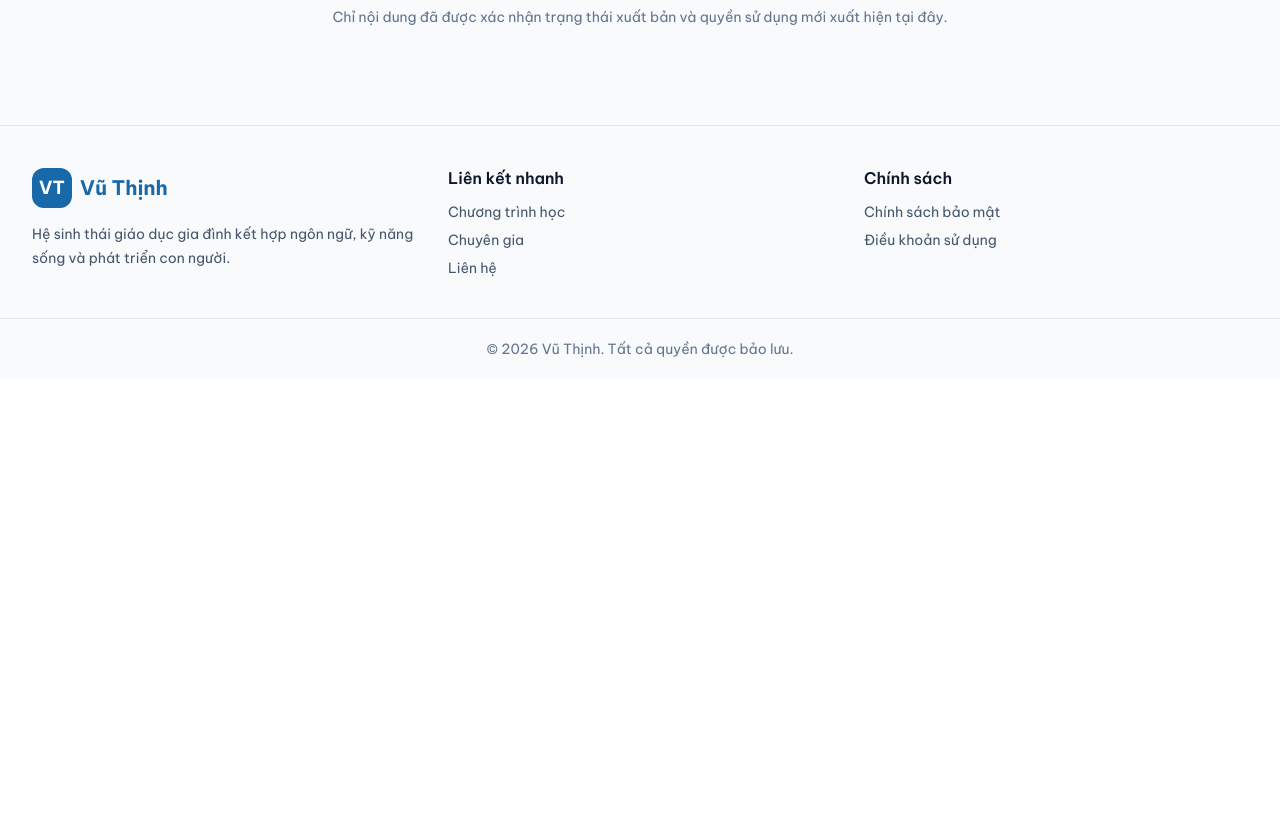
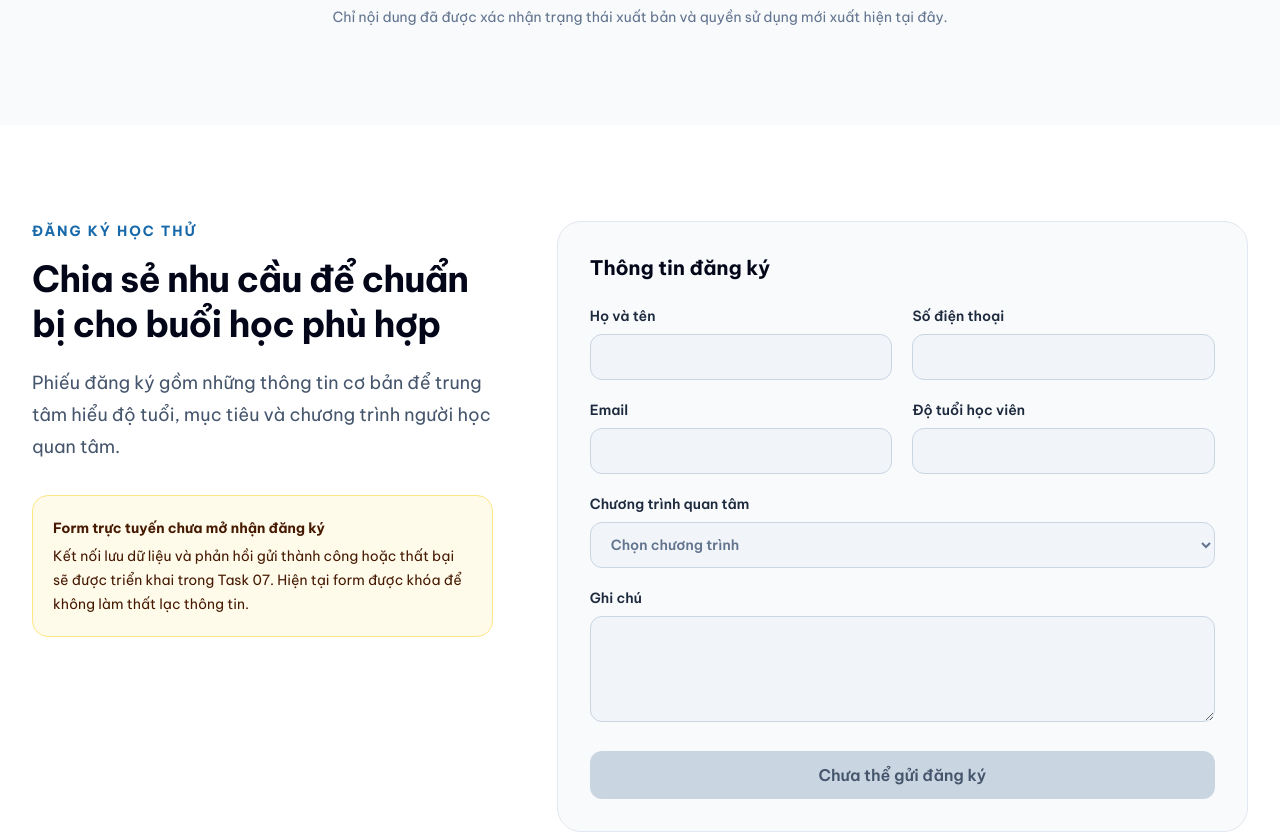
Before and after one commit to Coffee2205/vuthinh, a Next.js app: page / in a window 1280 px wide. Shown: the part 5860-6692 px from the top of the page. Before the commit the page ends 6239 px from the top, so only its background shows below. Built offline with nearby package versions, Linux system fonts and the light colour scheme.

Commit message:
feat: add trial registration form preview

```diff
--- a/project-log/CURRENT_STATUS.md
+++ b/project-log/CURRENT_STATUS.md
@@ -8,7 +8,7 @@ Giai đoạn 1 — Website giáo dục hoàn chỉnh có thể deploy và hoạt
 
 ## Task hiện tại
 
-`Task 01 — Trang chủ` đang thực hiện theo từng section. Tám section đầu đã hoàn thành; chưa bắt đầu Form đăng ký học thử.
+`Task 01 — Trang chủ` đang thực hiện theo từng section. Chín section đầu đã hoàn thành; chưa bắt đầu CTA cuối trang.
 
 ## Đã hoàn thành
 
@@ -95,6 +95,12 @@ Giai đoạn 1 — Website giáo dục hoàn chỉnh có thể deploy và hoạt
 - Đã thêm hai empty state cho Blog và Tài liệu miễn phí, không tạo nội dung xuất bản giả.
 - Có link tới `/blog` và `/resources`; route đích chưa được triển khai vì thuộc Task 05.
 
+### Task 01 — Form đăng ký học thử
+
+- Đã thêm giao diện form gồm họ tên, điện thoại, email, độ tuổi, chương trình quan tâm và ghi chú.
+- Form đang bị khóa và thông báo rõ chưa mở nhận đăng ký; không làm thất lạc hoặc giả lập lưu dữ liệu.
+- Kết nối database, validation và trạng thái gửi nghiệp vụ vẫn thuộc Task 07.
+
 ## Chưa thực hiện
 
 - Các section còn lại để hoàn thiện trang chủ.
@@ -113,7 +119,7 @@ Giai đoạn 1 — Website giáo dục hoàn chỉnh có thể deploy và hoạt
 - `node_modules`: Đã có; các dependency chính được nhận diện.
 - `npm.cmd run lint`: Đạt ngày 2026-07-15, không có lỗi ESLint.
 - `npm.cmd run build`: Đạt ngày 2026-07-15; compile, TypeScript và static generation thành công.
-- Runtime `/`: HTTP 200, có section Bài viết/tài liệu với hai empty state và link đúng; Form đăng ký học thử chưa xuất hiện.
+- Runtime `/`: HTTP 200, có đủ trường Form đăng ký học thử ở trạng thái disabled; CTA cuối trang chưa xuất hiện.
 
 ## Trạng thái project local
 
@@ -129,7 +135,8 @@ Giai đoạn 1 — Website giáo dục hoàn chỉnh có thể deploy và hoạt
 - Student Outcomes đã được commit tại `5743558` — `feat: add student outcomes empty state`.
 - Parent Testimonials đã được commit tại `71f7096` — `feat: add parent testimonials empty state`.
 - Featured Content đã được commit tại `9ea640a` — `feat: add featured content empty states`.
+- Trial Registration đang chờ commit sau khi hoàn tất log.
 
 ## Task tiếp theo
 
-Tiếp tục `Task 01 — Trang chủ` bằng section “Form đăng ký học thử”. Chưa bắt đầu section này.
+Tiếp tục `Task 01 — Trang chủ` bằng section “CTA cuối trang”. Chưa bắt đầu section này.
--- a/project-log/DECISIONS.md
+++ b/project-log/DECISIONS.md
@@ -149,3 +149,11 @@ Mỗi quyết định phải ghi ngày, nội dung, lý do và ảnh hưởng.
 **Lý do:** Chưa có nội dung đáp ứng đủ trạng thái xuất bản, metadata và quyền sử dụng theo quy tắc nghiệp vụ.
 
 **Ảnh hưởng:** Layout sẵn sàng nhận dữ liệu thật; `/blog` và `/resources` vẫn thuộc Task 05 và chưa được tạo trong Task 01.
+
+## 2026-07-15 — Khóa form học thử cho đến khi có xử lý dữ liệu thật
+
+**Quyết định:** Hiển thị đầy đủ giao diện form trong Task 01 nhưng vô hiệu hóa toàn bộ fieldset và nút gửi; không giả lập trạng thái thành công.
+
+**Lý do:** Supabase, validation server, chống submit lặp và lưu `course_registrations` thuộc Task 07, chưa được triển khai.
+
+**Ảnh hưởng:** Người dùng thấy trước thông tin cần cung cấp nhưng không thể gửi dữ liệu vào một luồng chưa hoạt động; form sẽ được kích hoạt trong Task 07.
--- a/project-log/ISSUES.md
+++ b/project-log/ISSUES.md
@@ -200,3 +200,15 @@
 **Ảnh hưởng:** Section trang chủ dùng empty state; `/blog` và `/resources` chưa được triển khai vì thuộc Task 05. Không còn blocker kỹ thuật cho section Bài viết/tài liệu nổi bật.
 
 **Cần từ khách hàng:** Nội dung bài viết, thông tin tác giả, ảnh được phép sử dụng và tệp/link tài liệu đã xác nhận.
+
+---
+
+## ISSUE-015 — Form học thử chưa kết nối xử lý dữ liệu
+
+**Trạng thái:** Planned — Task 07
+
+**Mô tả:** Giao diện form đã có nhưng đang bị khóa vì chưa có Supabase, validation server, chống submit lặp hoặc phản hồi thành công/thất bại.
+
+**Ảnh hưởng:** Chưa thể nhận đăng ký thật. Không còn blocker kỹ thuật cho phần giao diện form của Task 01, nhưng đây là blocker vận hành trước production.
+
+**Cách xử lý dự kiến:** Kích hoạt form và kết nối bảng `course_registrations` trong Task 07 sau khi có schema, biến môi trường và RLS phù hợp.
--- a/src/app/page.tsx
+++ b/src/app/page.tsx
@@ -6,6 +6,7 @@ import { ParentTestimonialsSection } from "@/components/home/ParentTestimonialsS
 import { ProgramsSection } from "@/components/home/ProgramsSection";
 import { StudentOutcomesSection } from "@/components/home/StudentOutcomesSection";
 import { TrustSection } from "@/components/home/TrustSection";
+import { TrialRegistrationSection } from "@/components/home/TrialRegistrationSection";
 
 export default function Home() {
   return (
@@ -18,6 +19,7 @@ export default function Home() {
       <StudentOutcomesSection />
       <ParentTestimonialsSection />
       <FeaturedContentSection />
+      <TrialRegistrationSection />
     </>
   );
 }
--- /dev/null
+++ b/src/components/home/TrialRegistrationSection.tsx
@@ -0,0 +1,91 @@
+import { Container } from "@/components/common/Container";
+import { trialRegistrationContent } from "@/data/home";
+
+const fieldClassName =
+  "mt-2 min-h-11 w-full rounded-xl border border-slate-300 bg-slate-100 px-4 py-3 text-slate-500 disabled:cursor-not-allowed";
+
+export function TrialRegistrationSection() {
+  return (
+    <section
+      className="bg-white py-16 sm:py-20 lg:py-24"
+      aria-labelledby="trial-registration-heading"
+    >
+      <Container>
+        <div className="grid gap-10 lg:grid-cols-[0.8fr_1.2fr] lg:gap-16">
+          <div>
+            <p className="text-sm font-bold uppercase tracking-[0.14em] text-brand-blue">
+              {trialRegistrationContent.eyebrow}
+            </p>
+            <h2
+              id="trial-registration-heading"
+              className="mt-4 text-3xl font-bold leading-tight tracking-tight text-slate-950 sm:text-4xl"
+            >
+              {trialRegistrationContent.title}
+            </h2>
+            <p className="mt-5 text-lg leading-8 text-slate-600">
+              {trialRegistrationContent.description}
+            </p>
+            <div
+              id="trial-form-status"
+              className="mt-8 rounded-2xl border border-amber-200 bg-amber-50 p-5 text-sm leading-6 text-amber-950"
+              role="status"
+            >
+              <p className="font-bold">{trialRegistrationContent.status}</p>
+              <p className="mt-1">{trialRegistrationContent.note}</p>
+            </div>
+          </div>
+
+          <form
+            className="rounded-3xl border border-slate-200 bg-slate-50 p-6 sm:p-8"
+            aria-describedby="trial-form-status"
+          >
+            <fieldset disabled>
+              <legend className="text-xl font-bold text-slate-950">
+                {trialRegistrationContent.formTitle}
+              </legend>
+              <div className="mt-6 grid gap-5 sm:grid-cols-2">
+                <label className="text-sm font-semibold text-slate-800">
+                  Họ và tên
+                  <input className={fieldClassName} name="fullName" autoComplete="name" />
+                </label>
+                <label className="text-sm font-semibold text-slate-800">
+                  Số điện thoại
+                  <input className={fieldClassName} name="phone" type="tel" autoComplete="tel" />
+                </label>
+                <label className="text-sm font-semibold text-slate-800">
+                  Email
+                  <input className={fieldClassName} name="email" type="email" autoComplete="email" />
+                </label>
+                <label className="text-sm font-semibold text-slate-800">
+                  Độ tuổi học viên
+                  <input className={fieldClassName} name="studentAge" inputMode="numeric" />
+                </label>
+                <label className="text-sm font-semibold text-slate-800 sm:col-span-2">
+                  Chương trình quan tâm
+                  <select className={fieldClassName} name="interestedProgram" defaultValue="">
+                    <option value="">Chọn chương trình</option>
+                    {trialRegistrationContent.programs.map((program) => (
+                      <option key={program} value={program}>
+                        {program}
+                      </option>
+                    ))}
+                  </select>
+                </label>
+                <label className="text-sm font-semibold text-slate-800 sm:col-span-2">
+                  Ghi chú
+                  <textarea className={fieldClassName} name="note" rows={4} />
+                </label>
+              </div>
+              <button
+                type="submit"
+                className="mt-6 min-h-11 w-full rounded-xl bg-slate-300 px-6 py-3 font-semibold text-slate-600 disabled:cursor-not-allowed"
+              >
+                {trialRegistrationContent.submitLabel}
+              </button>
+            </fieldset>
+          </form>
+        </div>
+      </Container>
+    </section>
+  );
+}
--- a/src/data/home.ts
+++ b/src/data/home.ts
@@ -191,3 +191,23 @@ export const featuredContent = {
   ],
   note: "Chỉ nội dung đã được xác nhận trạng thái xuất bản và quyền sử dụng mới xuất hiện tại đây.",
 } as const;
+
+export const trialRegistrationContent = {
+  eyebrow: "Đăng ký học thử",
+  title: "Chia sẻ nhu cầu để chuẩn bị cho buổi học phù hợp",
+  description:
+    "Phiếu đăng ký gồm những thông tin cơ bản để trung tâm hiểu độ tuổi, mục tiêu và chương trình người học quan tâm.",
+  status: "Form trực tuyến chưa mở nhận đăng ký",
+  note: "Kết nối lưu dữ liệu và phản hồi gửi thành công hoặc thất bại sẽ được triển khai trong Task 07. Hiện tại form được khóa để không làm thất lạc thông tin.",
+  formTitle: "Thông tin đăng ký",
+  programs: [
+    "Tiếng Trung thiếu nhi",
+    "Tiếng Trung giao tiếp",
+    "HSK",
+    "Tiếng Trung thương mại",
+    "Kỹ năng sống",
+    "Quản trị cảm xúc",
+    "Giá trị sống và hạnh phúc",
+  ],
+  submitLabel: "Chưa thể gửi đăng ký",
+} as const;
--- a/tasks/01-HOME.md
+++ b/tasks/01-HOME.md
@@ -14,7 +14,7 @@ Tạo trang chủ thuyết phục phụ huynh và dẫn người dùng đến đ
 - [x] Thành quả học viên.
 - [x] Cảm nhận phụ huynh.
 - [x] Bài viết/tài liệu nổi bật.
-- [ ] Form đăng ký học thử.
+- [x] Form đăng ký học thử.
 - [ ] CTA cuối trang.
 
 ## Quy tắc
@@ -215,3 +215,14 @@ Tạo trang chủ thuyết phục phụ huynh và dẫn người dùng đến đ
 - Responsive: một cột trên mobile, hai cột từ `md`; `section`, `article`, `aria-labelledby`, heading và focus-visible đã rà trong source.
 - Giới hạn: chưa có bài viết/tài liệu thật; hai route đích thuộc Task 05 chưa được triển khai; chưa kiểm tra trực quan trên thiết bị thật/browser automation.
 - Commit: `9ea640a` — `feat: add featured content empty states`.
+
+## Kết quả thực hiện — Form đăng ký học thử
+
+- File tạo: `src/components/home/TrialRegistrationSection.tsx`.
+- File sửa: `src/data/home.ts`, `src/app/page.tsx`, `tasks/01-HOME.md` và các project log liên quan.
+- Quyết định: hoàn thành giao diện form ở trạng thái khóa; không nhận hoặc giả lập gửi dữ liệu khi Supabase, validation server và xử lý form thuộc Task 07.
+- Kiểm tra: `npm.cmd run lint` đạt; `npm.cmd run build` đạt và route `/` được prerender tĩnh; runtime production local HTTP 200, có đủ 6 trường, `fieldset` disabled, thông báo giới hạn và chưa có CTA cuối trang.
+- Responsive: một cột trên mobile, hai vùng từ `lg`; trường form một cột mobile và hai cột từ `sm`.
+- Accessibility: label gắn trực tiếp với control, `fieldset`/`legend`, `aria-describedby`, `role=status`, autocomplete và loại input phù hợp đã được rà.
+- Giới hạn: form chưa thể submit, chưa có validation/loading/success/error nghiệp vụ hoặc lưu dữ liệu; các phần này thuộc Task 07. Chưa kiểm tra trực quan trên thiết bị thật/browser automation.
+- Commit: sẽ cập nhật sau khi commit.
```
Also changed, not shown: project-log/NEXT_STEPS.md (+6 -6 lines), project-log/CHANGELOG.md.
